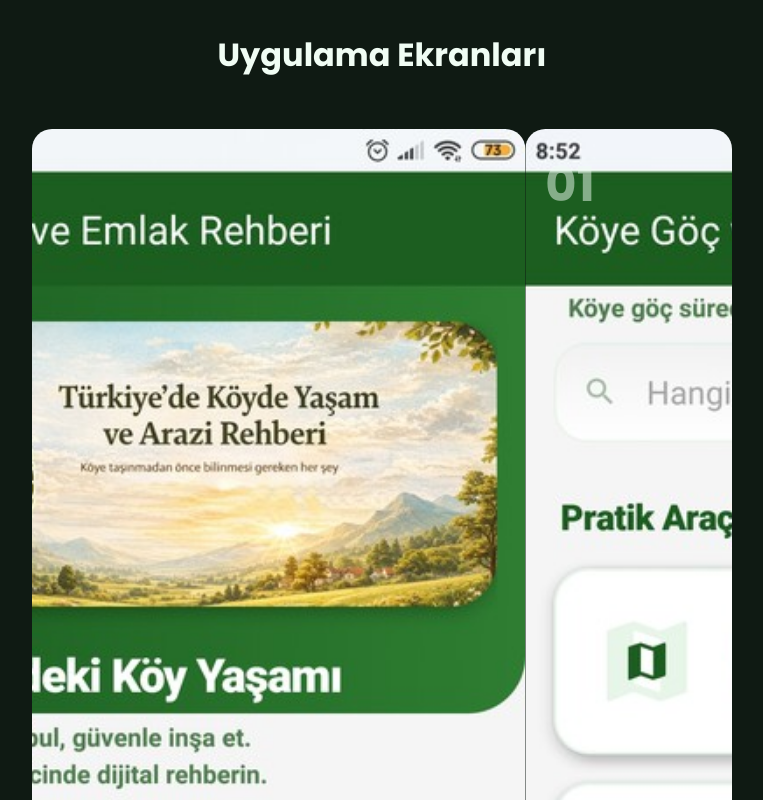
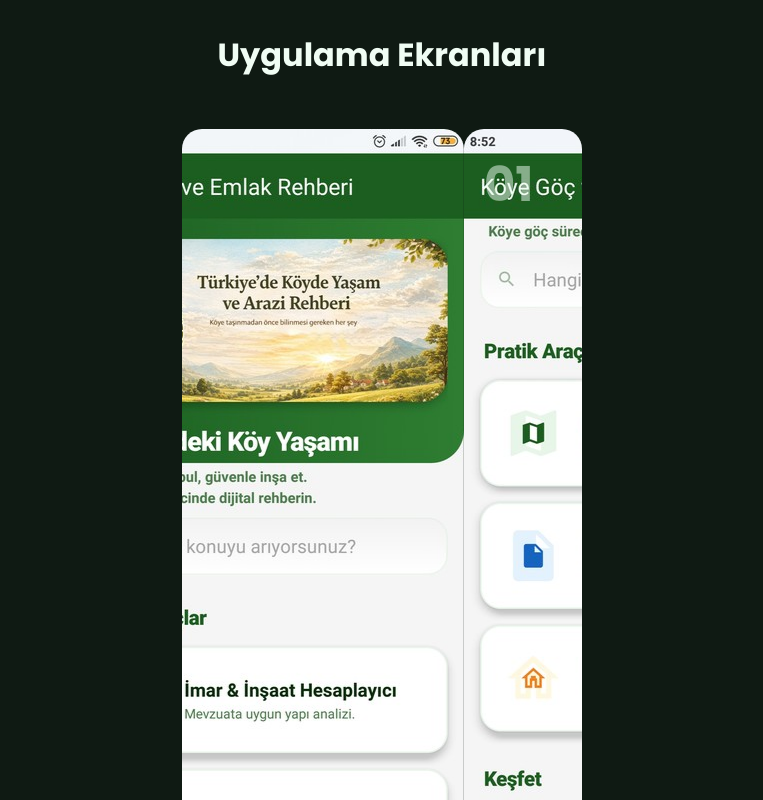
Before and after one commit to apieiron/emlakrehberi, a plain HTML site: page index.html in a window 1280 px wide. Shown: the part 1360-2160 px from the top of the page, without its empty margins (258-1021 px from the left). Drawn offline with Linux system fonts and the light colour scheme.

Commit message:
Reduce max-width of slider to 400px

```diff
--- a/index.html
+++ b/index.html
@@ -109,7 +109,7 @@ transform:translateY(-10px);
 
 /* Screens */
 .slider{
-max-width:700px;
+max-width:400px;
 margin:auto;
 overflow:hidden;
 border-radius:20px;
```
